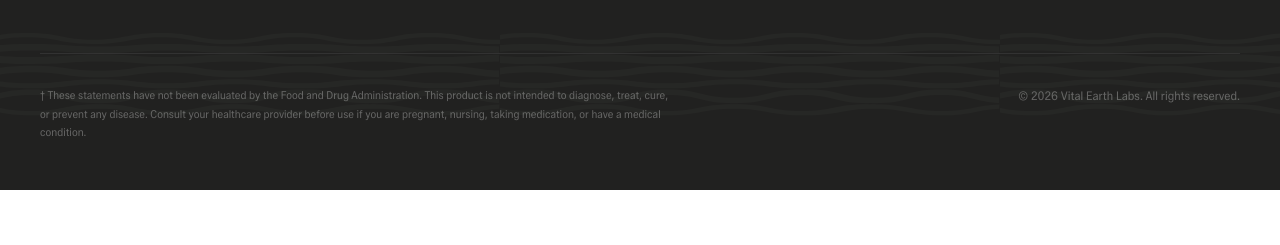
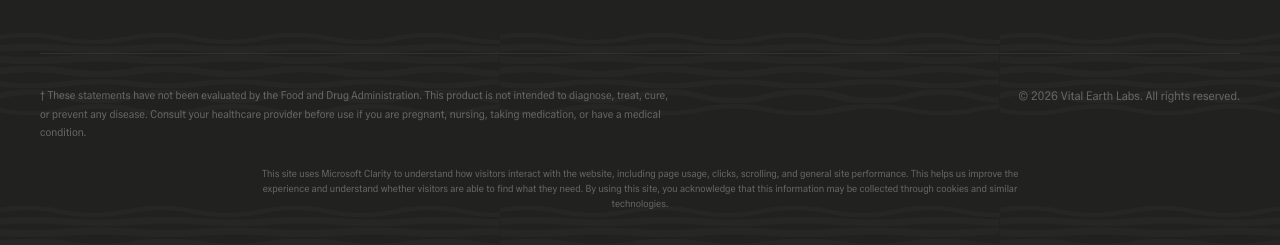
Before and after one commit to strangecole-cell/steadi-website, a plain HTML site: page index.html in a window 1280 px wide. Shown: the part 7942-8187 px from the top of the page. Before the commit the page ends 8132 px from the top, so only its background shows below. Drawn offline with Linux system fonts and the light colour scheme; a web font is replaced by a local one.

Commit message:
Add Clarity tracking and disclosure

```diff
--- a/css/styles.css
+++ b/css/styles.css
@@ -1393,6 +1393,15 @@ ul, ol {
   color: rgba(255, 255, 255, 0.3);
 }
 
+.footer__disclosure {
+  max-width: 760px;
+  margin: 24px auto 0;
+  font-size: 10px;
+  line-height: 1.5;
+  color: rgba(255, 255, 255, 0.3);
+  text-align: center;
+}
+
 .footer__copyright {
   font-size: 12px;
   white-space: nowrap;
--- a/index.html
+++ b/index.html
@@ -1,5 +1,12 @@
 <!DOCTYPE html>
 <html lang="en">
+<script type="text/javascript">
+    (function(c,l,a,r,i,t,y){
+        c[a]=c[a]||function(){(c[a].q=c[a].q||[]).push(arguments)};
+        t=l.createElement(r);t.async=1;t.src="https://www.clarity.ms/tag/"+i;
+        y=l.getElementsByTagName(r)[0];y.parentNode.insertBefore(t,y);
+    })(window, document, "clarity", "script", "xic1rgetq9");
+</script>
 <head>
   <meta charset="UTF-8">
   <meta name="viewport" content="width=device-width, initial-scale=1.0">
@@ -504,6 +511,9 @@
         <p class="footer__copyright">&copy; 2026 Vital Earth Labs. All rights reserved.</p>
       </div>
     </div>
+    <p class="footer__disclosure">
+  This site uses Microsoft Clarity to understand how visitors interact with the website, including page usage, clicks, scrolling, and general site performance. This helps us improve the experience and understand whether visitors are able to find what they need. By using this site, you acknowledge that this information may be collected through cookies and similar technologies.
+</p>
   </footer>
 
   <!-- Scripts -->
```
